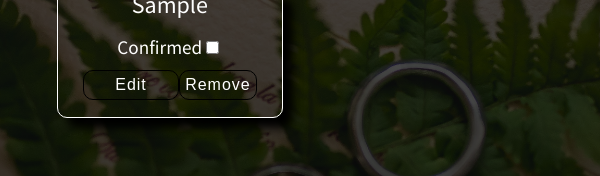
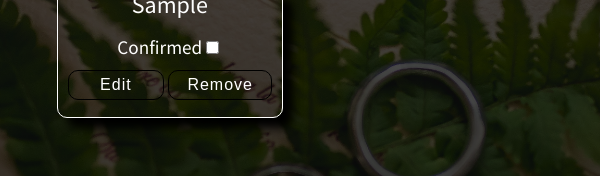
Before and after one commit to Jason-Pallone/RSVP, a React (Create React App) app in the folder RSVP/: page / in a window 600 px wide. Both pictures are taken after typing "Sample" into the empty fields and a click on the button "Submit". Shown: the part 371-547 px from the top of the page. Built offline with nearby package versions, Linux system fonts and the light colour scheme.

Commit message:
some responsive changes, will be redoing CSS in the future

```diff
--- a/RSVP/src/App.css
+++ b/RSVP/src/App.css
@@ -248,7 +248,7 @@ body, html{
     }
 
     .remove-button{
-      margin-left: 0;
+      margin-left: 2%;
     }
 
     .edit-guest-input{
@@ -257,9 +257,20 @@ body, html{
     }
   }
 
-  @media(min-width: 459px) and (max-width: 480px){
+  @media(max-width:767px) and (min-width:511px){
     .remove-button{
-      margin-left:6%;
-      margin-right: 6%;
+      margin-left: 2%;
+    }
+
+    .remove-button{
+      padding-left: 8%;
+      padding-right: 8%
     }
   }
+
+  @media(max-width:375px){
+    .edit-button{
+      padding-left: 16%;
+      padding-right: 16%;
+    }
+  }
```
Also changed, not shown: 1 other file (tests, documents, lock files or other folders).
